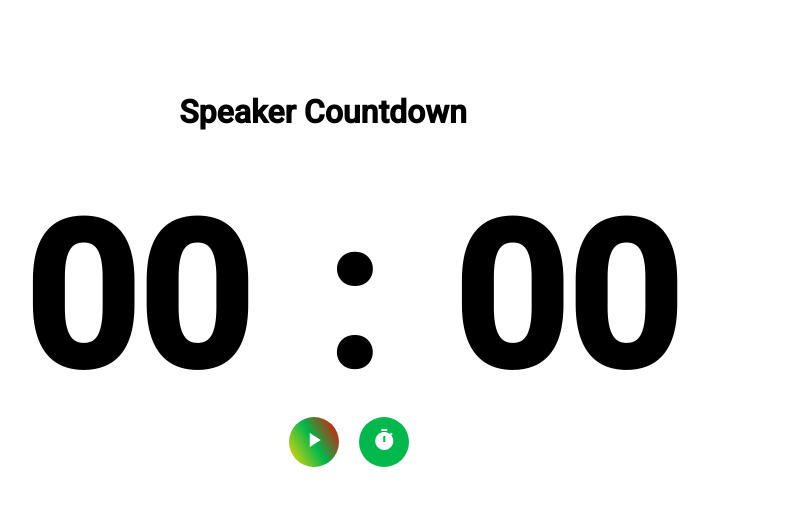
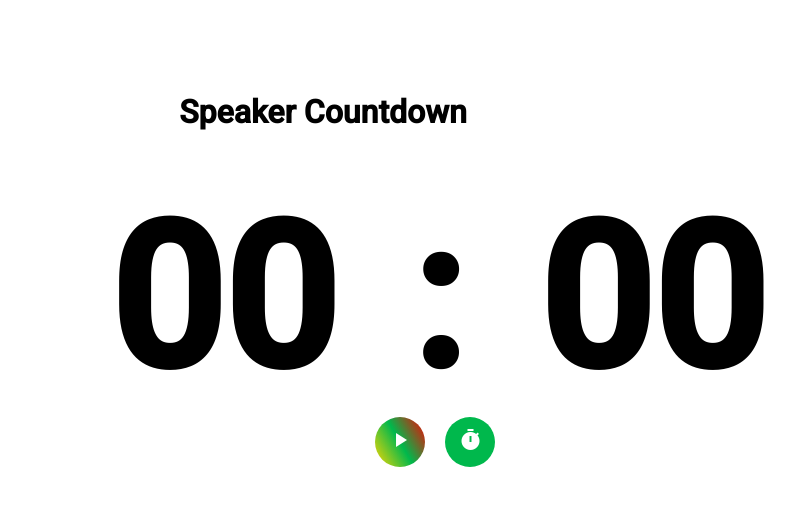
Before and after one commit to havilah-dalalord/countdown_timer, a plain HTML site: page index.html in a window 1280 px wide. Shown: the part 168-674 px from the top of the page, without its empty margins (317-1112 px from the left). Drawn offline with Linux system fonts and the light colour scheme.

Commit message:
Update style.css

```diff
--- a/style.css
+++ b/style.css
@@ -20,7 +20,7 @@ body {
   padding: 24px;
   border-radius: 30px;
   /* background: white; */
-  margin-left: 18%;
+  margin-left: 25%;
   margin-top: 5px;
 }
 
@@ -54,3 +54,7 @@ body {
 .timer__btn--stop {
   background: #ff0256;
 }
+
+@media screen and (max-width: 4800px) {
+
+}
```
